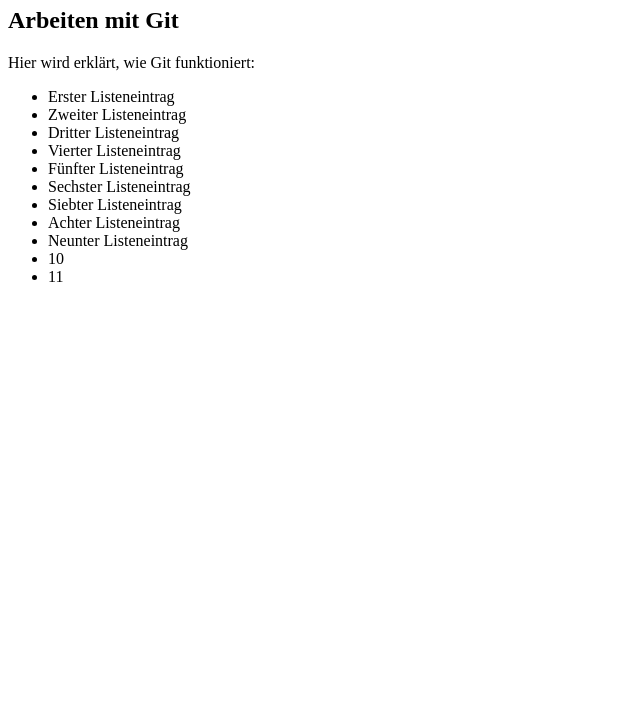
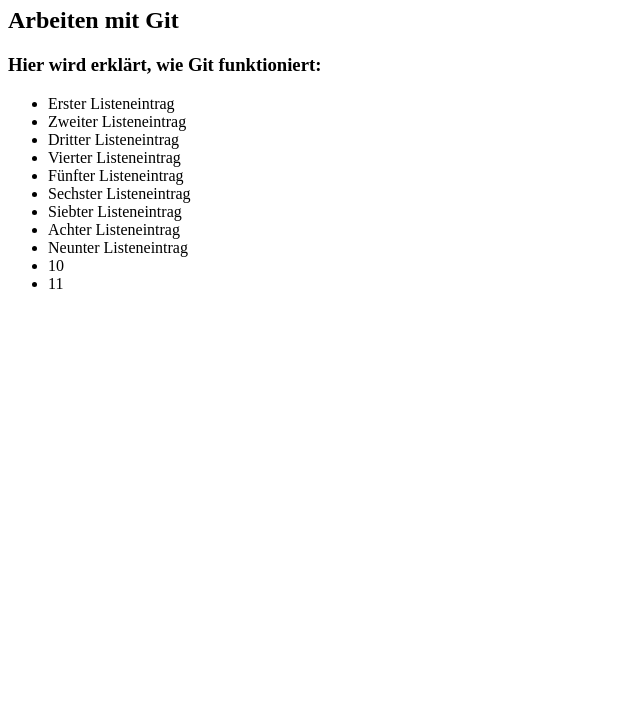
Before and after one commit to MartinVollenweider/major-ma-mv, a plain HTML site: page index.html in a window 1280 px wide. Shown: the part 73-800 px from the top of the page, without its empty margins (0-640 px from the left). Drawn offline with Linux system fonts and the light colour scheme.

Commit message:
Change h3 instead of p

```diff
--- a/index.html
+++ b/index.html
@@ -8,7 +8,7 @@
   <body>
     <h1>Einführung in Git und Github</h1>
     <h2>Arbeiten mit Git</h2>
-    <p>Hier wird erklärt, wie Git funktioniert:</p>
+    <h3>Hier wird erklärt, wie Git funktioniert:</h3>
     <ul>
       <li>Erster Listeneintrag</li>
       <li>Zweiter Listeneintrag</li>
```
